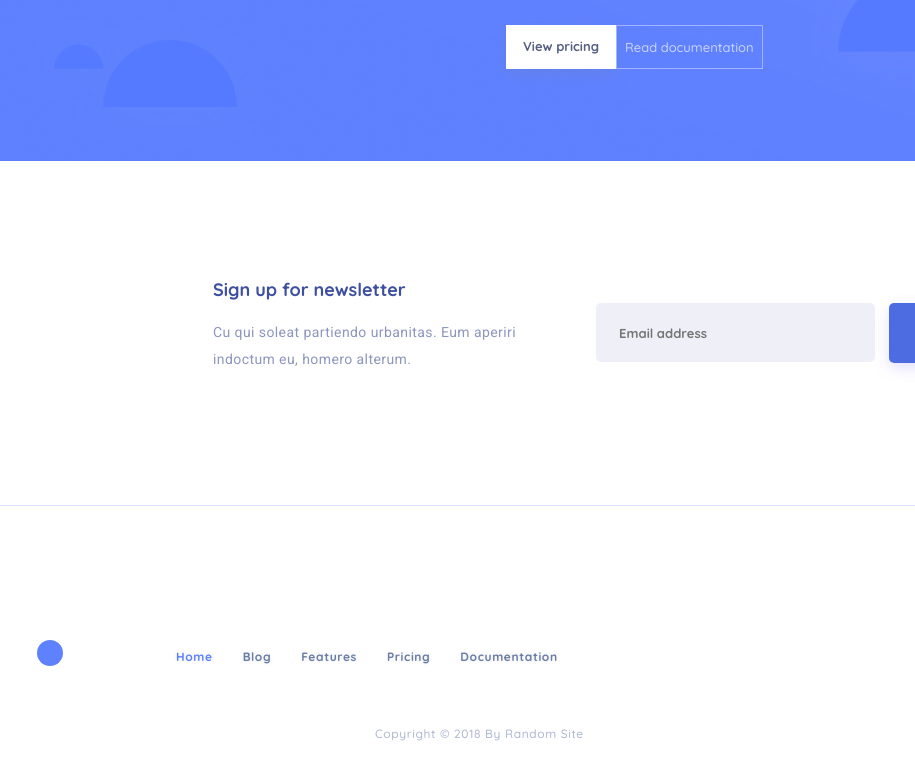
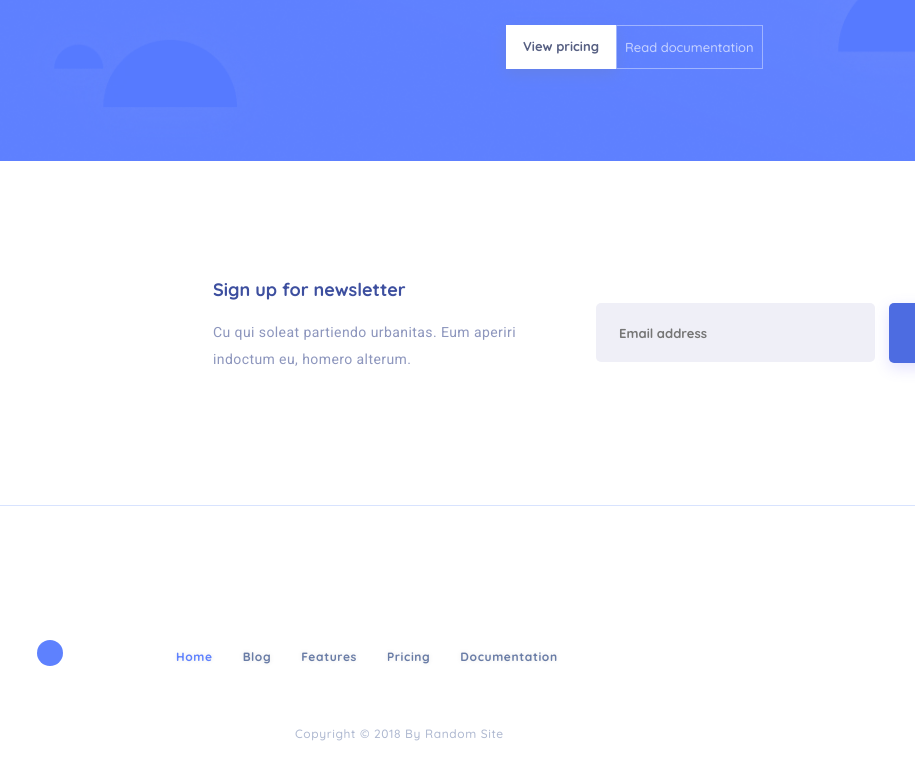
Before and after one commit to Alexey2236/test-figmf, a plain HTML site: page index.html in a window 1280 px wide. Shown: the part 5395-6175 px from the top of the page, 0-915 px from the left. Drawn offline with nearby package versions, Linux system fonts and the light colour scheme.

Commit message:
правка

```diff
--- a/style.css
+++ b/style.css
@@ -879,5 +879,5 @@ form {
   letter-spacing: 0.05em;
   text-transform: capitalize;
   color: #aeb8d0;
-  margin-left: 375px;
+  margin-left: 295px;
 }
```
